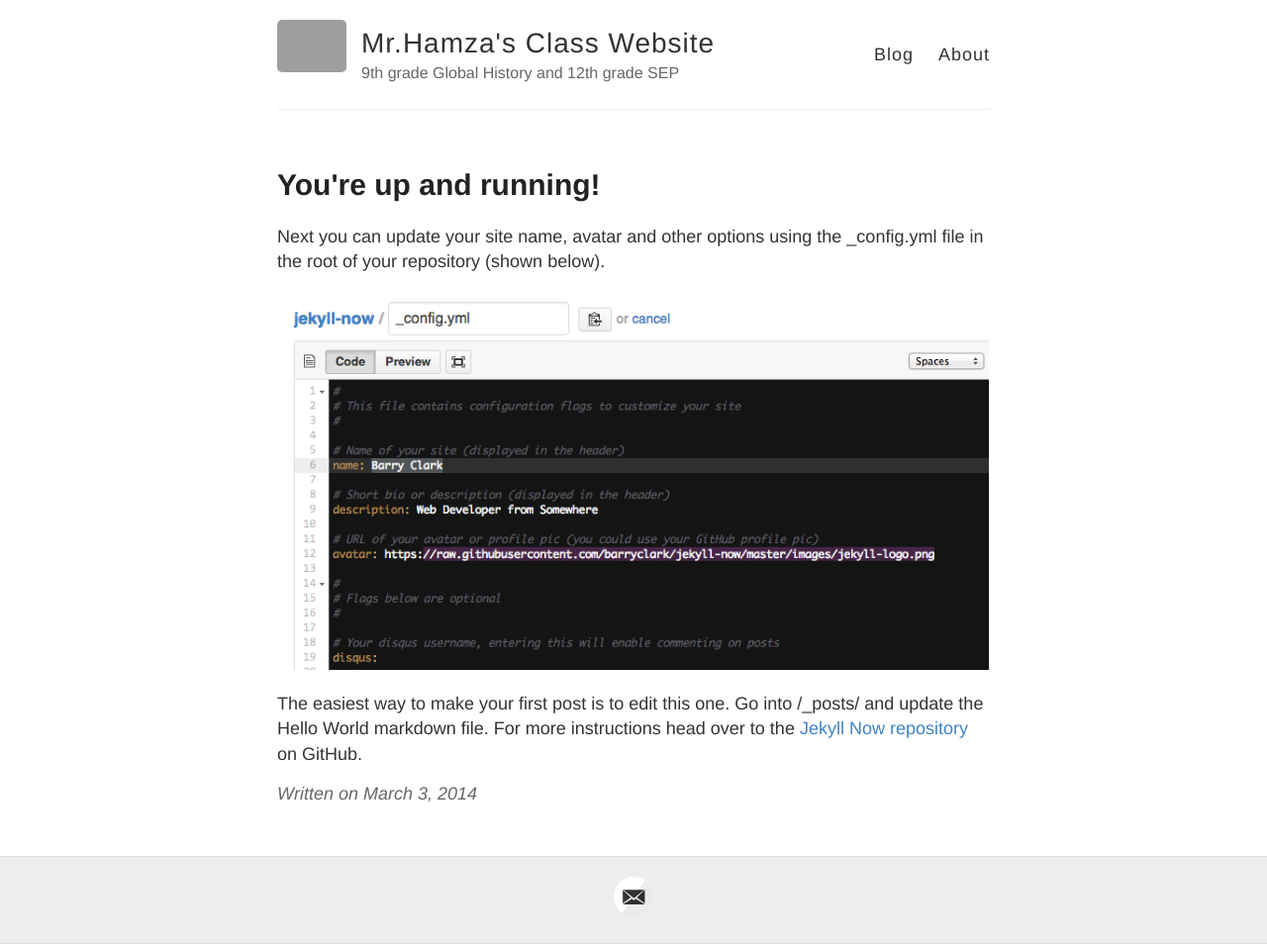
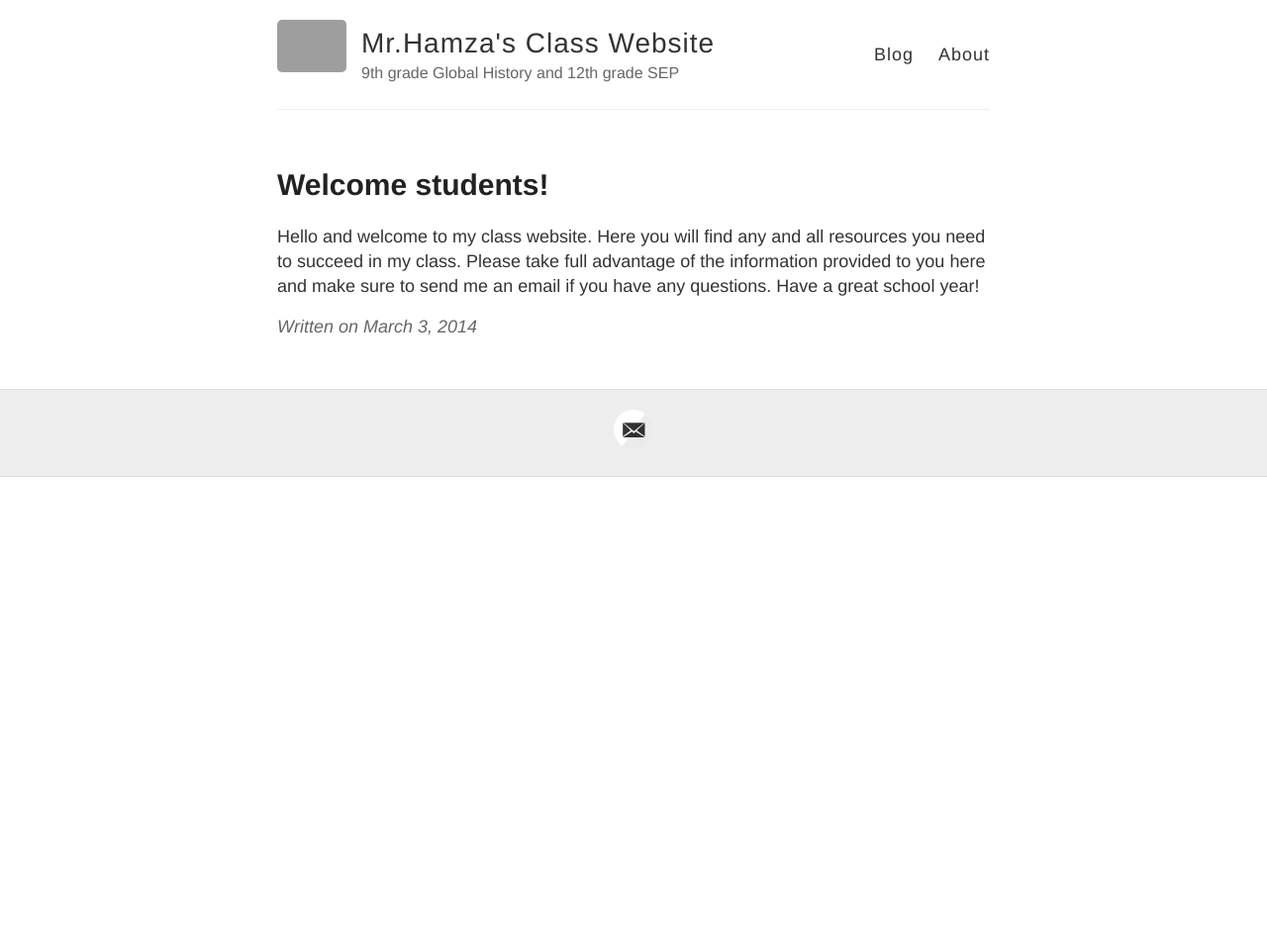
Before and after one commit to mrhamza/mrhamza.github.io, a Jekyll site: the page built from _posts/2014-3-3-Hello-World.md, in a window 1280 px wide. Shown: the whole page at 99% size. Built offline with Jekyll 4.4.1, drawn with Linux system fonts in a browser that asks for light colours; after the commit the page ends 900 px from its top, so only the background shows below that; grey boxes are pictures that could not be loaded.

Commit message:
Update 2014-3-3-Hello-World.md

```diff
--- a/_posts/2014-3-3-Hello-World.md
+++ b/_posts/2014-3-3-Hello-World.md
@@ -1,10 +1,6 @@
 ---
 layout: post
-title: You're up and running!
+title: Welcome students!
 ---
 
-Next you can update your site name, avatar and other options using the _config.yml file in the root of your repository (shown below).
-
-![_config.yml]({{ site.baseurl }}/images/config.png)
-
-The easiest way to make your first post is to edit this one. Go into /_posts/ and update the Hello World markdown file. For more instructions head over to the [Jekyll Now repository](https://github.com/barryclark/jekyll-now) on GitHub.
+Hello and welcome to my class website. Here you will find any and all resources you need to succeed in my class. Please take full advantage of the information provided to you here and make sure to send me an email if you have any questions. Have a great school year!
```
